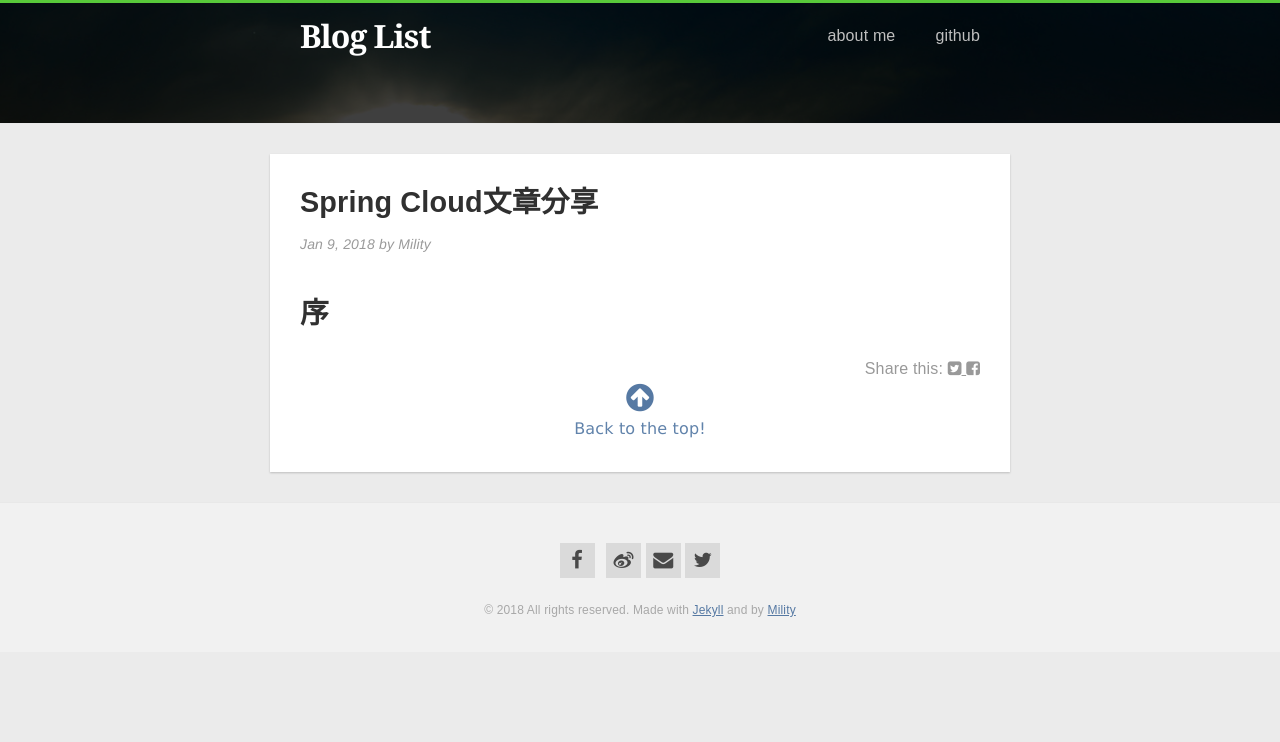
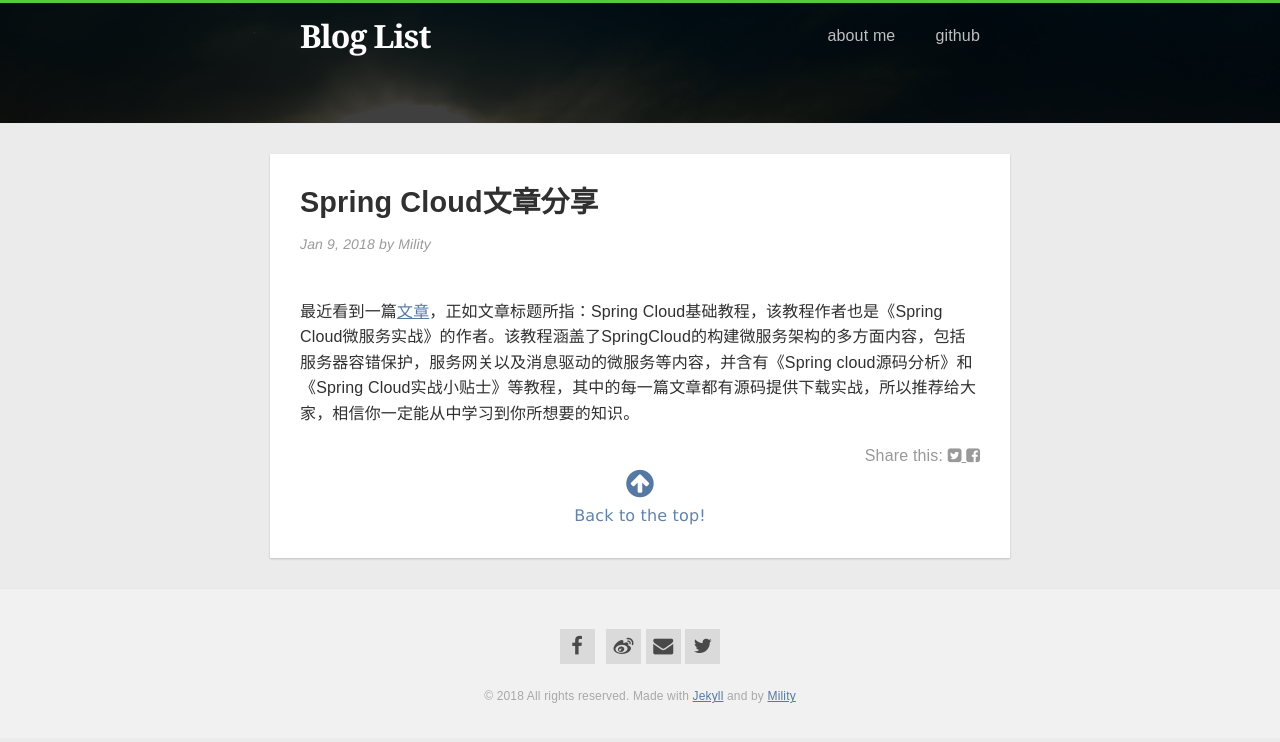
Before and after one commit to Mility/Mility.github.io, a Jekyll site: the page built from _posts/2018-01-09-Spring-Cloud文章分享.markdown, in a window 1280 px wide. Shown: the top 742 px of the page. Built offline with Jekyll 4.4.1, drawn with Linux system fonts in a browser that asks for light colours; nearby versions of some CDN libraries; comment, search, counter and statistics services are not loaded.

Commit message:
Update 2018-01-09-Spring-Cloud文章分享.markdown

```diff
--- a/_posts/2018-01-09-Spring-Cloud文章分享.markdown
+++ b/_posts/2018-01-09-Spring-Cloud文章分享.markdown
@@ -3,4 +3,5 @@ layout: post
 title: "Spring Cloud文章分享"
 ---
 
-## 序
+
+ 最近看到一篇[文章](http://blog.didispace.com/Spring-Cloud%E5%9F%BA%E7%A1%80%E6%95%99%E7%A8%8B/)，正如文章标题所指：Spring Cloud基础教程，该教程作者也是《Spring Cloud微服务实战》的作者。该教程涵盖了SpringCloud的构建微服务架构的多方面内容，包括服务器容错保护，服务网关以及消息驱动的微服务等内容，并含有《Spring cloud源码分析》和《Spring Cloud实战小贴士》等教程，其中的每一篇文章都有源码提供下载实战，所以推荐给大家，相信你一定能从中学习到你所想要的知识。
```
